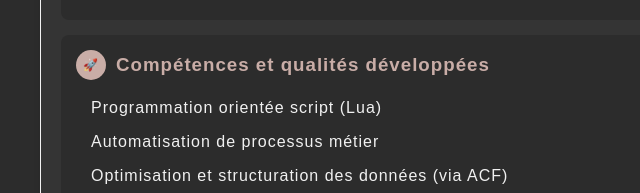
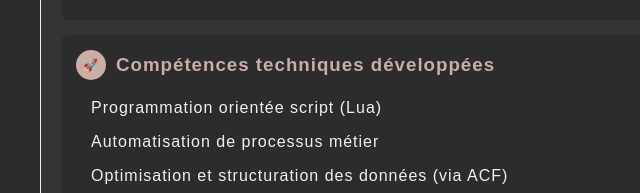
Before and after one commit to BabskiFlorian/Portfolio-Babski-Florian, a plain HTML site: page realisation.html in a window 1280 px wide. Shown: the part 1693-1886 px from the top of the page, 0-640 px from the left. Drawn offline with Linux system fonts and the light colour scheme; no server answers.

Commit message:
H3 2eme annee

```diff
--- a/realisation.html
+++ b/realisation.html
@@ -133,7 +133,7 @@
             <div class="competences-technique">
                 <div class="section-title">
                     <span class="icon">🚀</span>
-                    <h3>Compétences et qualités développées</h3>
+                    <h3>Compétences techniques développées</h3>
                 </div>
                 <ul class="competences-list">
                     <li>Programmation orientée script (Lua)</li>
```
